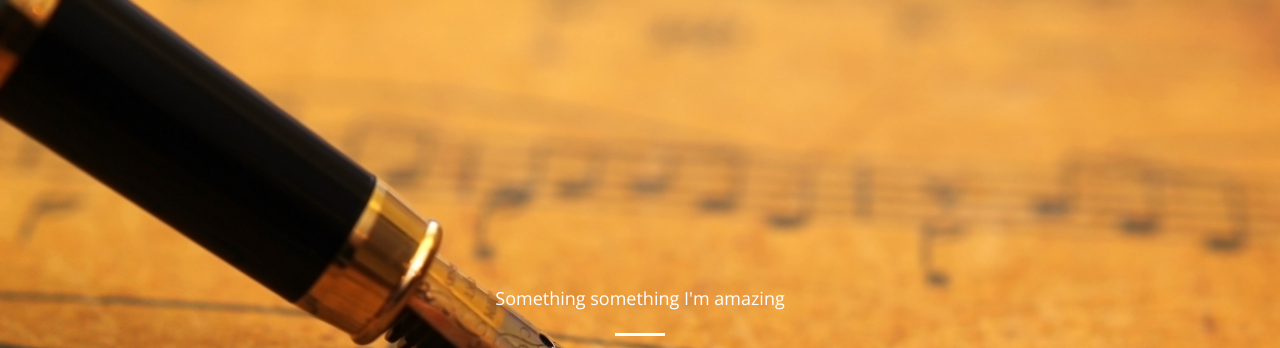
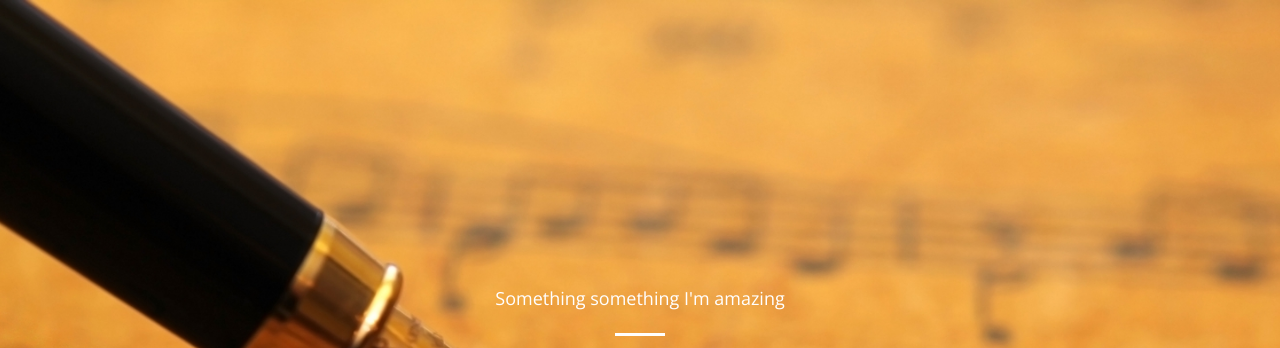
Before and after one commit to cogwirrel/georgia, a plain HTML site: page index.html in a window 1280 px wide. Shown: the top 348 px of the page. Drawn offline with nearby package versions, Linux system fonts and the light colour scheme.

Commit message:
Better skrollage

```diff
--- a/css/style.css
+++ b/css/style.css
@@ -268,7 +268,7 @@ ul.nav a:hover {
 
 .carousel,.carousel .item,.active{height:100%;}
 .carousel-inner{height:100%;}
-.fill{width:100%;height:100%;display: table;background-size: cover;}
+.fill{width:100%;height:100%;display: table;background-size: 120% auto;}
 
 .carousel-h1 {
 	color: #fff;
```
